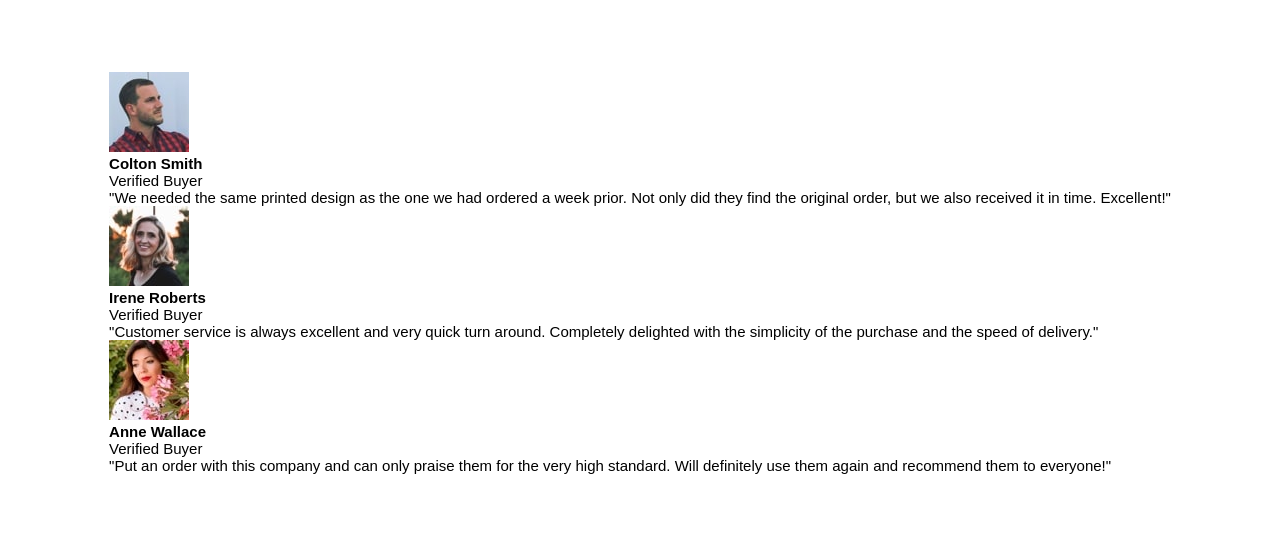
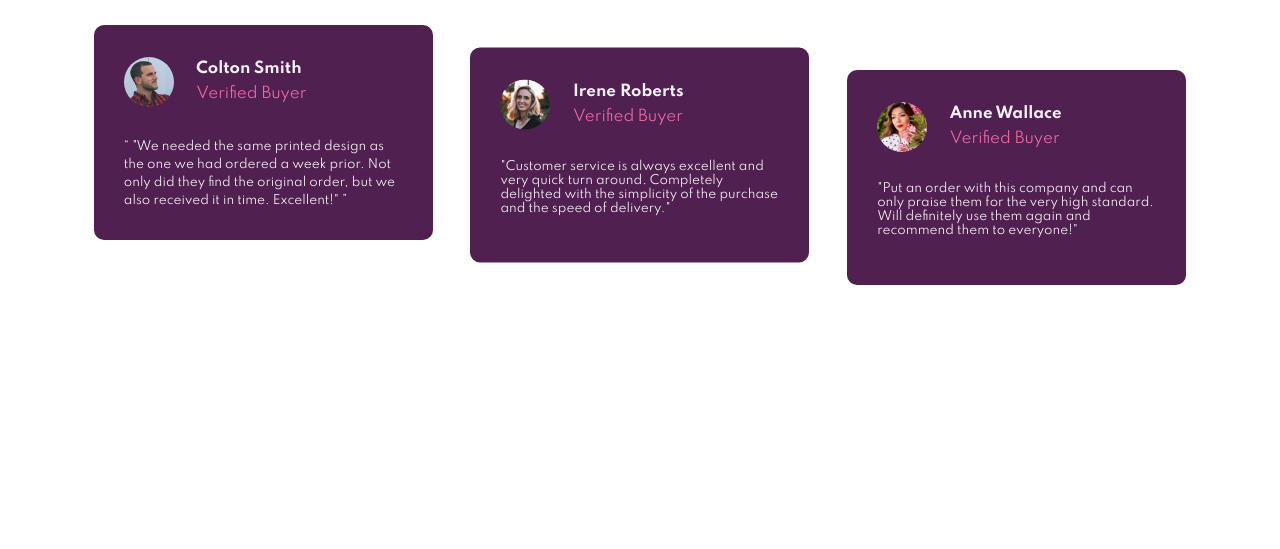
Before and after one commit to emma-r-slight/CSS-social-section, a plain HTML site: page home.html in a window 1280 px wide. Shown: the part 314-863 px from the top of the page. After the commit the page ends 800 px from the top, so only its background shows below. Drawn offline with Linux system fonts and the light colour scheme.

Commit message:
add comment card styles

```diff
--- a/home.html
+++ b/home.html
@@ -3,20 +3,30 @@
   <head>
     <meta charset="UTF-8" />
     <meta name="viewport" content="width=device-width, initial-scale=1.0" />
+    <link rel="preconnect" href="https://fonts.gstatic.com" />
+    <link
+      href="https://fonts.googleapis.com/css2?family=Spartan:wght@400;500;700&display=swap"
+      rel="stylesheet"
+    />
     <link rel="stylesheet" href="main.css" />
     <title>Social Cards</title>
   </head>
   <body>
     <main>
       <div class="container">
+        <div class="row">
+          <header>
             <div class="heading">
               <h1>10,000+ of our users love our products.</h1>
-          <p>
+            </div>
+            <div id="title-heading">
+              <>
                 We only provide great products combined with excellent customer
                 service. See what our satisfied customers are saying about our
                 services.
-          </p>
+              </>
             </div>
+          </header>
           <section id="rating">
             <div class="rate-card">
               <img src="./images/icon-star.svg" alt="Very small golden star" />
@@ -46,56 +56,68 @@
               <p class="rate-card--text">Rated 5 Stars in BestTech</p>
             </div>
           </section>
-        <section id="cards">
+        </div>
+        <section class="row">
+          <div id="cards">
             <div id="card-1" class="comment-card">
               <div class="card-header">
                 <img
+                  class="card-image"
                   src="./images/image-colton.jpg"
                   alt="very small photo of Colten"
                 />
+                <div class="card-title">
                   <h5 class="card-heading">Colton Smith</h5>
                   <p class="card-subTitle">Verified Buyer</p>
                 </div>
+              </div>
               <div class="body">
-              <p class="card-body">
+                <q class="card-body">
                   "We needed the same printed design as the one we had ordered a
                   week prior. Not only did they find the original order, but we
                   also received it in time. Excellent!"
-              </p>
+                </q>
               </div>
             </div>
             <div class="comment-card" id="card-2">
-            <div class="class-header">
+              <div class="card-header">
                 <img
+                  class="card-image"
                   src="./images/image-irene.jpg"
                   alt="very small photo of Irene"
                 />
+                <div class="card-title">
                   <h5 class="card-heading">Irene Roberts</h5>
                   <p class="card-subTitle">Verified Buyer</p>
+                </div>
               </div>
               <div class="body">
                 <p class="card-body">
                   "Customer service is always excellent and very quick turn
-                around. Completely delighted with the simplicity of the purchase
-                and the speed of delivery."
+                  around. Completely delighted with the simplicity of the
+                  purchase and the speed of delivery."
                 </p>
               </div>
             </div>
             <div class="comment-card" id="card-3">
-            <div class="class-header">
+              <div class="card-header">
                 <img
+                  class="card-image"
                   src="./images/image-anne.jpg"
                   alt="very small photo of Anne"
                 />
+                <div class="card-title">
                   <h5 class="card-heading">Anne Wallace</h5>
                   <p class="card-subTitle">Verified Buyer</p>
                 </div>
+              </div>
               <div class="body">
                 <p class="card-body">
-                "Put an order with this company and can only praise them for the
-                very high standard. Will definitely use them again and recommend
-                them to everyone!"
+                  "Put an order with this company and can only praise them for
+                  the very high standard. Will definitely use them again and
+                  recommend them to everyone!"
                 </p>
+              </div>
             </div>
           </div>
         </section>
--- a/main.css
+++ b/main.css
@@ -82,3 +82,52 @@ h1 {
 .rate-card--text {
   margin-left: 2rem;
 }
+
+#cards {
+  display: flex;
+  flex-basis: 100%;
+  flex-wrap: wrap;
+}
+.comment-card {
+  border-radius: 10px;
+  background-color: var(--primary-dark);
+  color: var(--neutral-light);
+  margin: 1rem auto;
+  padding: 2.1rem 2rem;
+  transition: transform 1s ease-in-out;
+  flex-basis: 30%;
+  min-height: 200px;
+}
+
+.card-header {
+  display: flex;
+  justify-content: left;
+  align-items: center;
+  margin-bottom: 2rem;
+}
+
+.card-title {
+  margin-left: 1.5rem;
+}
+
+.card-subTitle {
+  color: var(--primary-light);
+  margin-top: 0.5rem;
+}
+.card-body {
+  font-weight: 300;
+  font-size: 0.8rem;
+}
+
+.card-image {
+  border-radius: 50%;
+  width: 50px;
+}
+
+.comment-card:nth-child(2) {
+  transform: translateY(1.5rem);
+}
+
+.comment-card:last-child {
+  transform: translateY(3rem);
+}
```
Lines whose indentation alone changed are shown as unchanged.
